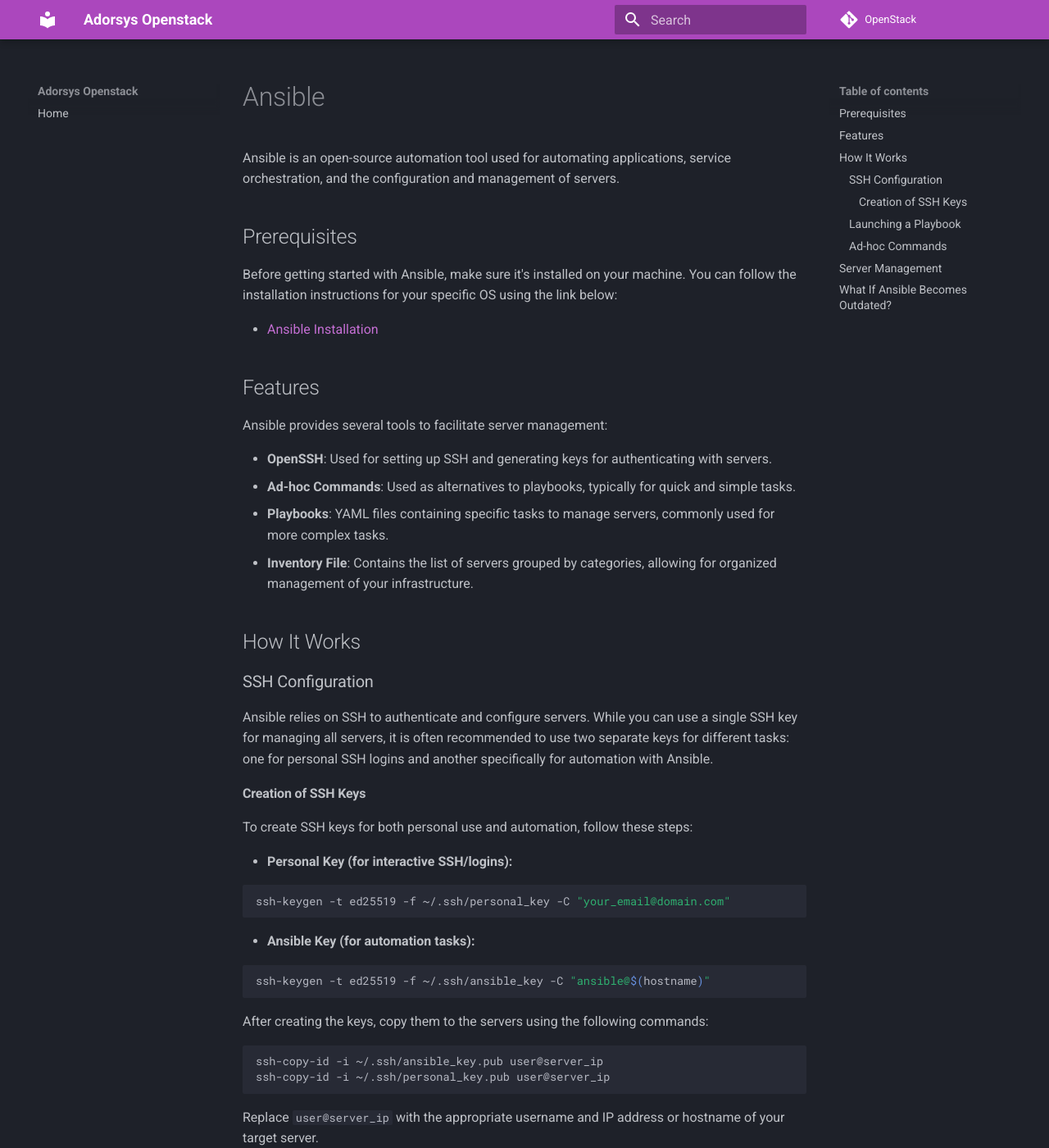
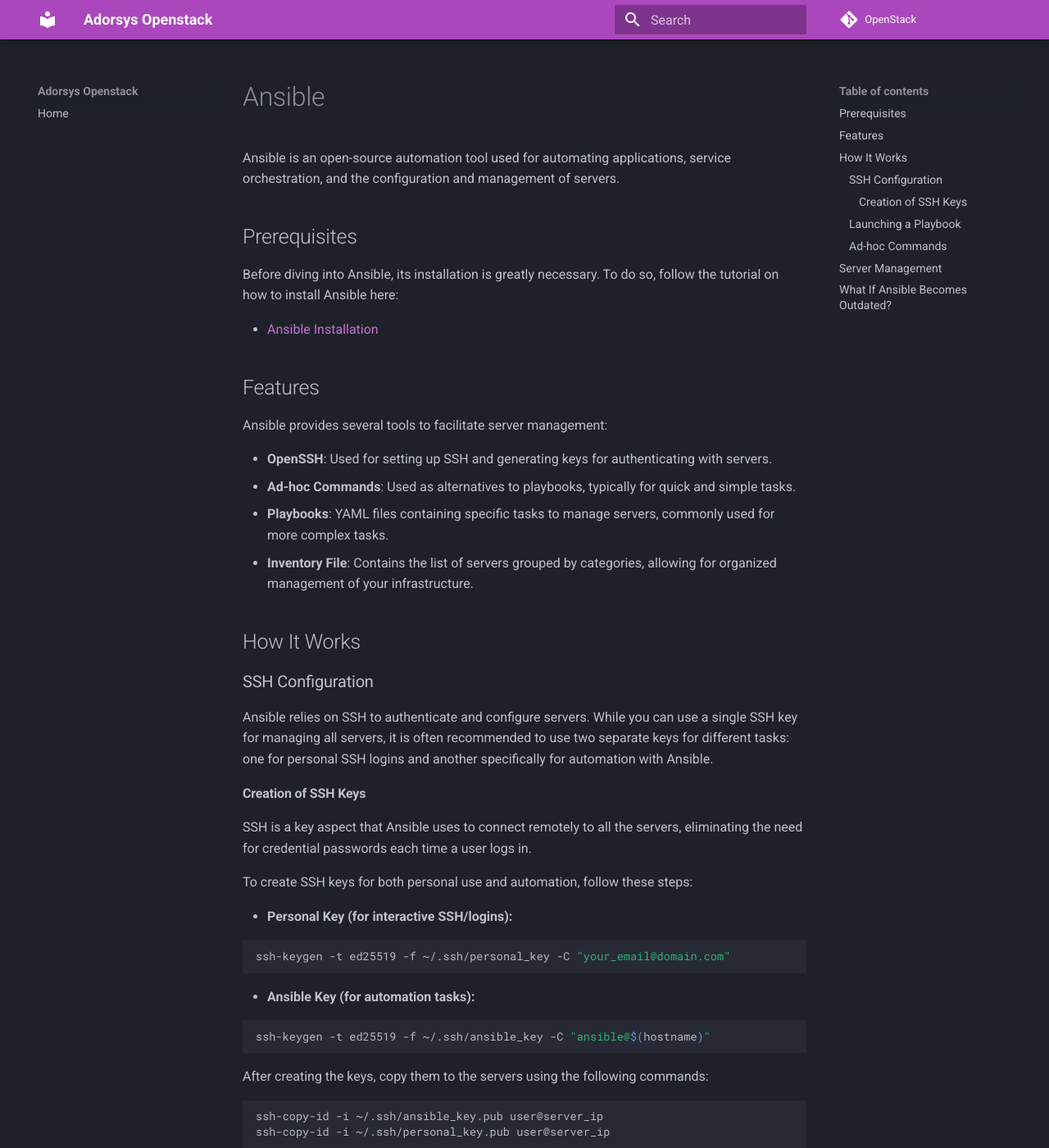
Before and after one commit to ADORSYS-GIS/openstack, an MkDocs documentation site: the page built from docs/ansible_docs.md, in a window 1280 px wide and 1400 px high. Shown: the whole window at 82% size. Built offline with MkDocs 1.6.1 and Material for MkDocs 9.7.7, drawn with Linux system fonts in a browser that asks for light colours; comment, search, counter and statistics services are not loaded; some of the changed text lies outside the part shown.

Commit message:
docs: updated ansible tutorials

````diff
--- a/docs/ansible_docs.md
+++ b/docs/ansible_docs.md
@@ -4,7 +4,7 @@
 
 ## Prerequisites
 
-Before getting started with Ansible, make sure it's installed on your machine. You can follow the installation instructions for your specific OS using the link below:
+Before diving into Ansible, its installation is greatly necessary. To do so, follow the tutorial on how to install Ansible here:
 
 - [Ansible Installation](/docs/tutorials/ansible_tuto.md)
 
@@ -24,6 +24,8 @@
 Ansible relies on SSH to authenticate and configure servers. While you can use a single SSH key for managing all servers, it is often recommended to use two separate keys for different tasks: one for personal SSH logins and another specifically for automation with Ansible.
 
 #### Creation of SSH Keys
+
+SSH is a key aspect that Ansible uses to connect remotely to all the servers, eliminating the need for credential passwords each time a user logs in.
 
 To create SSH keys for both personal use and automation, follow these steps:
 
@@ -47,6 +49,10 @@
 ```
 
 Replace `user@server_ip` with the appropriate username and IP address or hostname of your target server.
+
+For more details, see:
+
+- [SSH Configuration](/docs/tutorials/ansible_tuto.md)
 
 ### Launching a Playbook
 
````
